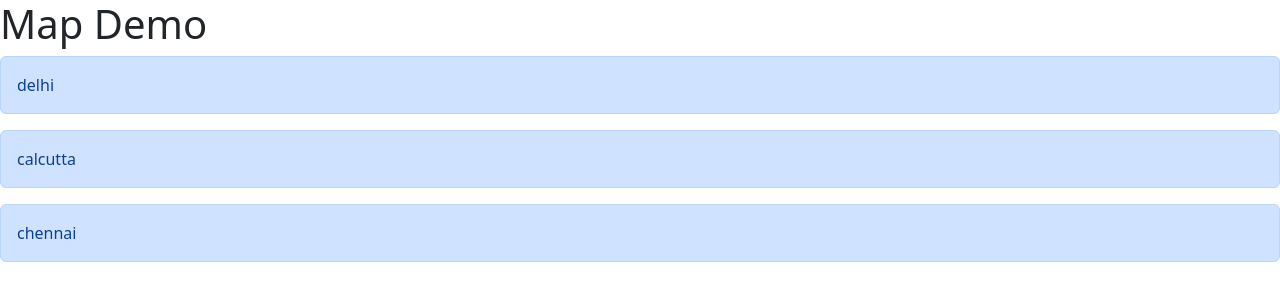
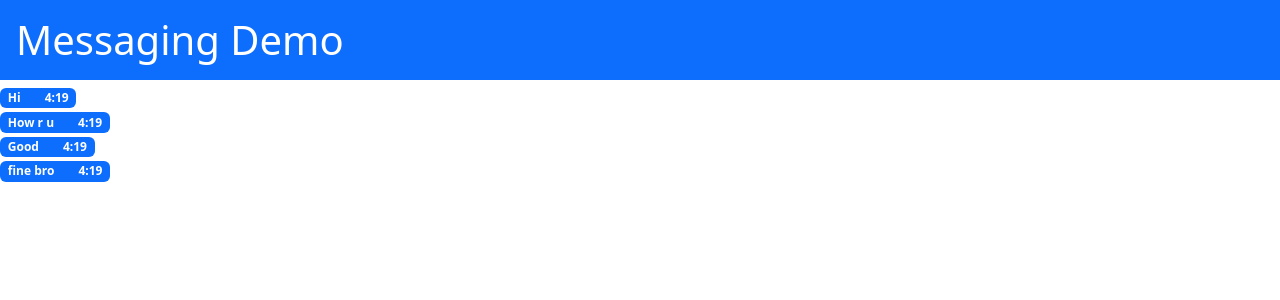
Before and after one commit to varadeamolk/my-react-app-1, a React (Create React App) app: page / in a window 1280 px wide. Shown: the top 300 px of the page. Built offline with nearby package versions, Linux system fonts and the light colour scheme.

Commit message:
map fn demo using, arry of object!

```diff
--- a/src/App.js
+++ b/src/App.js
@@ -1,14 +1,26 @@
 import { useState } from "react";
 
 function App() {
-  let [list] = useState(["delhi", "calcutta", "chennai"]);
+  let [list] = useState([
+    { message: "Hi", messageTime: new Date() },
+    { message: "How r u", messageTime: new Date() },
+    { message: "Good", messageTime: new Date() },
+    { message: "fine bro", messageTime: new Date() },
+  ]);
 
   return (
     <div>
-      <h1>Map Demo</h1>
+      <h1 className="bg-primary text-white p-3">Messaging Demo</h1>
 
       {list.map((item) => (
-        <div className="alert alert-primary">{item}</div>
+        <div className="d-flex my-1">
+          <div className="badge text-bg-primary">
+            {item.message}
+            <span className="ms-4">
+              {item.messageTime.getHours()}:{item.messageTime.getMinutes()}
+            </span>
+          </div>
+        </div>
       ))}
     </div>
   );
```
